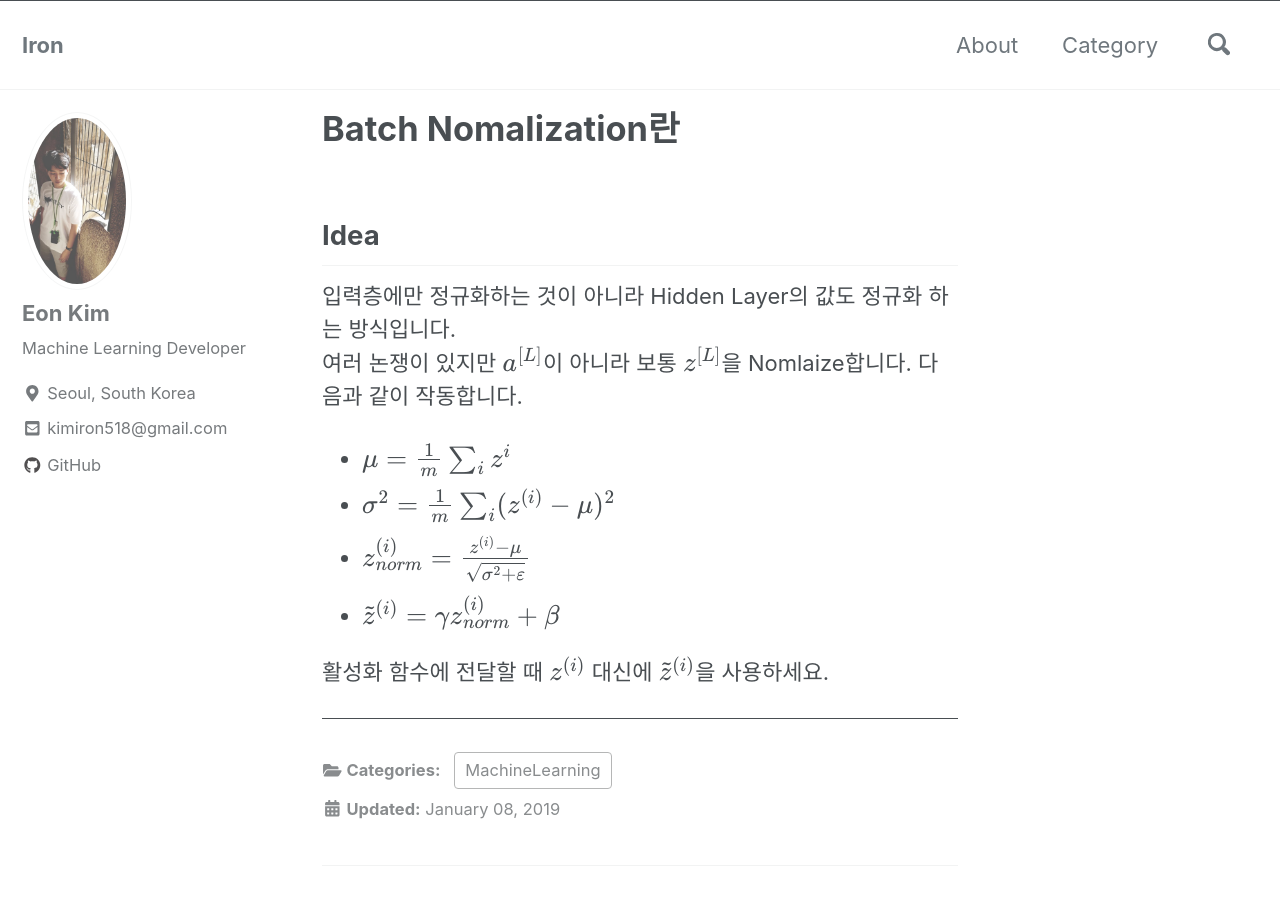
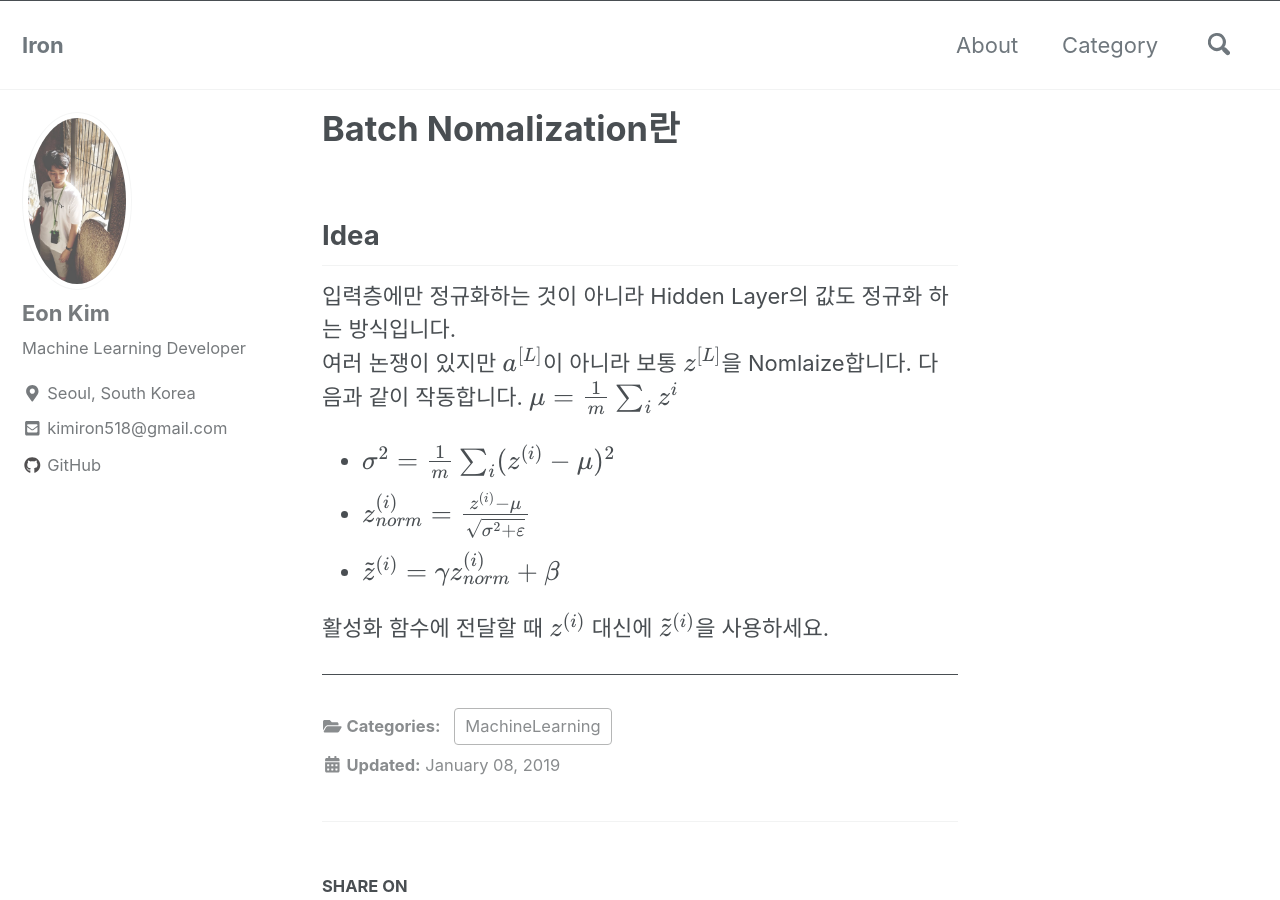
Before and after one commit to thisisiron/thisisiron.github.io, a Jekyll site: the page built from _posts/MachineLearning/2019-01-08-Batch Nomalization.md, in a window 1280 px wide and 900 px high. Built offline with Jekyll 4.4.1, drawn with Linux system fonts in a browser that asks for light colours; cached includes are drawn as plain includes; nearby versions of some CDN libraries; formulas are drawn with MathJax 3.

```diff
--- a/_posts/MachineLearning/2019-01-08-Batch Nomalization.md
+++ b/_posts/MachineLearning/2019-01-08-Batch Nomalization.md
@@ -6,9 +6,9 @@ categories: MachineLearning
 ## Idea
 입력층에만 정규화하는 것이 아니라 Hidden Layer의 값도 정규화 하는 방식입니다.<br>
 여러 논쟁이 있지만 $$a^{[L]}$$이 아니라 보통 $$z^{[L]}$$을 Nomlaize합니다. 다음과 같이 작동합니다.
-- $\mu = \frac{1}{m}\sum_{i}z^{i}$
+$$\mu = \frac{1}{m}\sum_{i}z^{i}$$
 - $\sigma ^2 = \frac{1}{m}\sum_{i}(z^{(i)} - \mu )^2$
 - $ z^{(i)}_{norm} = \frac{z^{(i)}-\mu}{\sqrt{\sigma ^2 + \varepsilon }} $
-- $\tilde{z}^{(i)} = \gamma z^{(i)}_{norm} + \beta$ <br>
+- $\tilde{z}^{(i)} = \gamma z^{(i)}_{norm} + \beta$
 
 활성화 함수에 전달할 때 $$ z^{(i)} $$ 대신에 $$ \tilde{z}^{(i)} $$을 사용하세요.
```
